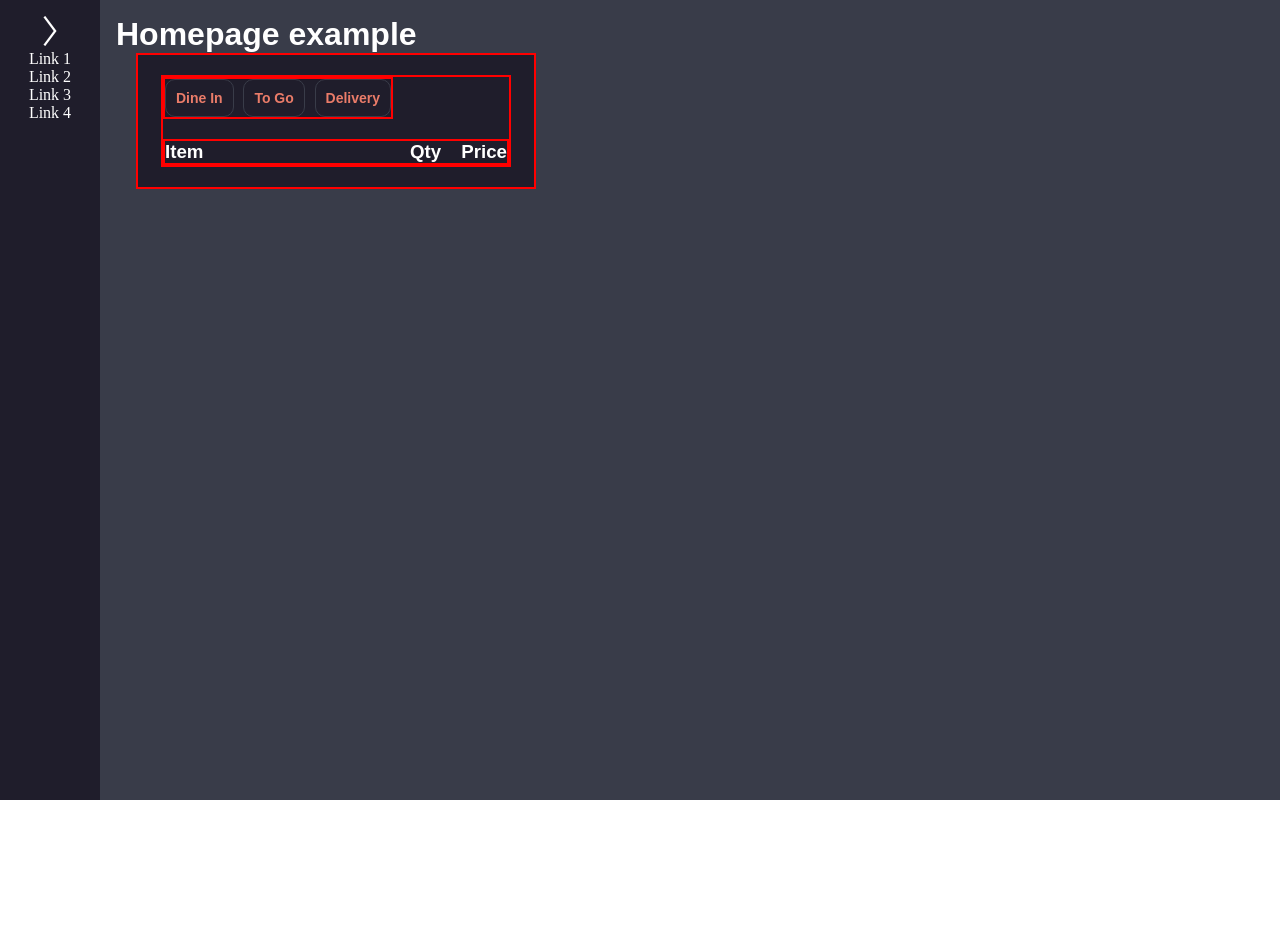
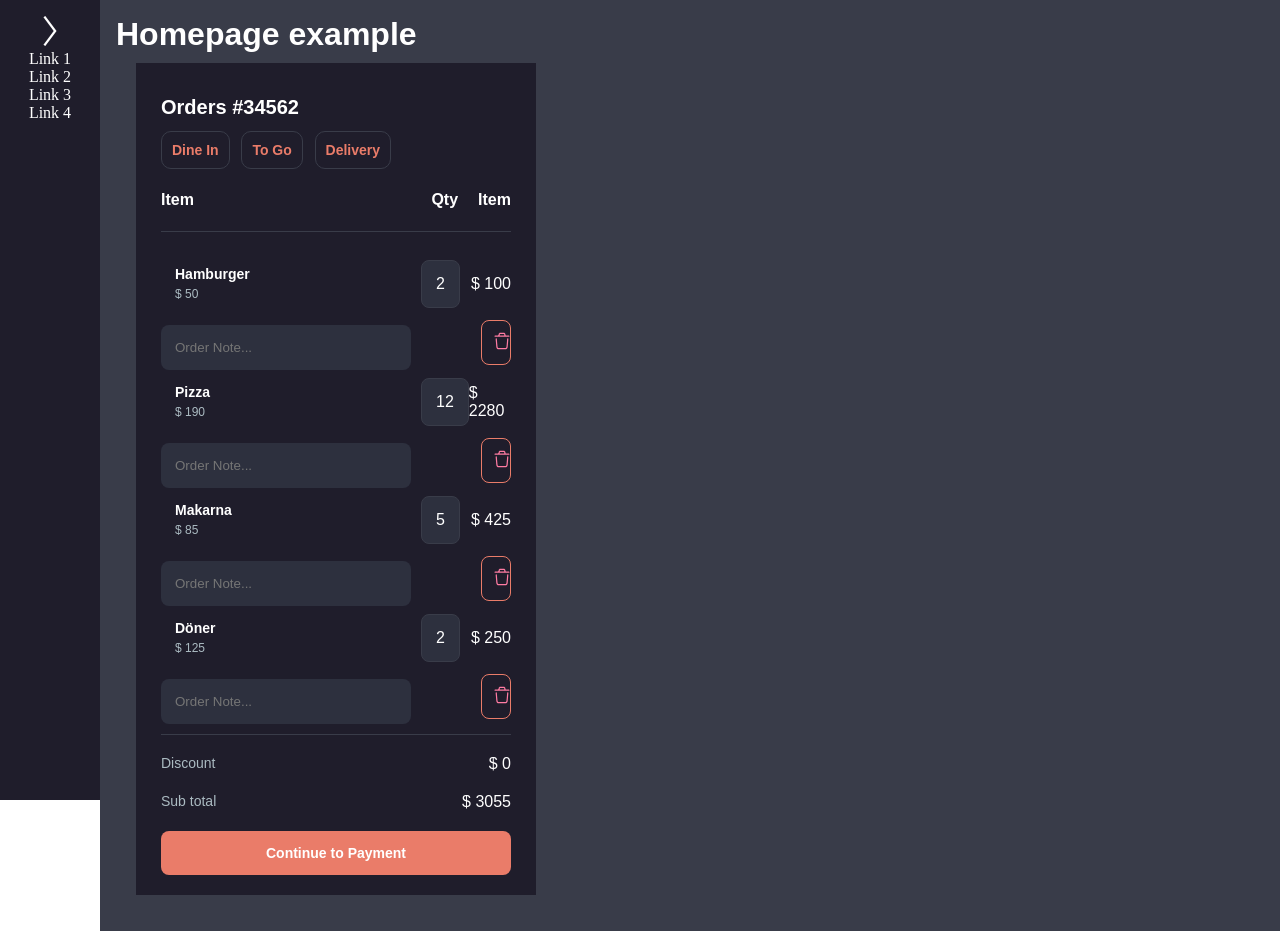
Before and after one commit to alperenustun/food-order-app, a React (Vite) app: page / in a window 1280 px wide. Before the commit the page ends 800 px from the top, so only its background shows below. Built offline with nearby package versions, Linux system fonts and the light colour scheme; no server answers; the database is empty; sample sign-in values are in the browser's storage.

Commit message:
[FO-6] ConfirmationFood component is connected to PaymentConfirmation

```diff
--- /dev/null
+++ b/src/components/PaymentConfirmation/ConfirmationFood/ConfirmationFood.jsx
@@ -0,0 +1,33 @@
+import "./ConfirmationFood.scss";
+
+function calculateTotalPrice(food) {
+  const totalPrice = food.price * food.quantity;
+  return totalPrice;
+}
+
+function ConfirmationFood({ food }) {
+  const totalPrice = calculateTotalPrice(food);
+
+  return (
+    <div className="food-card">
+      <div className="food-card-box-name">
+        <div className="food-card-name">
+          <h3 className="food-card-name-h3">{food.name}</h3>
+          <p className="food-card-name-price">$ {food.price}</p>
+        </div>
+        <div className="food-card-totalprice">
+          <p className="food-card-name-quantity">{food.quantity}</p>
+          <p>$ {totalPrice}</p>
+        </div>
+      </div>
+      <div className="food-card-inputButtonContainer">
+        <input className="food-card-input" type="text" placeholder="Order Note..."></input>
+        <button className="food-card-button">
+          <img className="food-card-delete" src="src/components/PaymentConfirmation/ConfirmationFood/images/Trash.svg" alt="Trash.svg" />
+        </button>
+      </div>
+    </div>
+  );
+}
+
+export default ConfirmationFood;
--- /dev/null
+++ b/src/components/PaymentConfirmation/ConfirmationFood/ConfirmationFood.scss
@@ -0,0 +1,77 @@
+
+
+.food-card-box-name {
+    display: flex;
+    justify-content: space-between;
+    align-items: center;
+
+}
+
+.food-card-name {
+    display: flex;
+    flex-direction: column;
+    padding: 14px 14px 14px 14px;
+    gap: 5px;
+}
+
+.food-card-name-h3 {
+    font-size: 14px;
+}
+
+.food-card-name-price {
+    font-size: 12px;
+    color: #ABBBC2;
+    gap: 5px;
+}
+
+.food-card-name-quantity {
+    border-radius: 8px;
+    border: 1px solid #393C49;
+    background: #2D303E;
+    padding: 14px 14px 14px 14px;
+
+}
+
+.food-card-totalprice {
+    width: 90px;
+    display: flex;
+    justify-content: space-between;
+    align-items: center;
+
+
+}
+
+.food-card-input {
+    background: #2D303E;
+    color: #889898;
+    margin-top: 10px;
+    width: 250px;
+    padding: 15px 14px 15px 14px;
+    border-radius: 8px;
+    border: none;
+    outline: none;
+
+}
+
+.food-card-inputButtonContainer {
+    display: flex;
+    justify-content: space-between;
+    align-items: center;
+    gap: 10px;
+}
+
+.food-card-button {
+    width: 30px;
+    border-radius: 8px;
+    border: 1px solid #EA7C69;
+    background-color: transparent;
+    padding-top: 10px;
+    padding-left: 10px;
+    padding-bottom: 10px;
+    padding-right:10px;
+
+}
+
+.food-card-delete {
+    margin: 0 auto;
+}
--- a/src/components/PaymentConfirmation/PaymentConfirmation.jsx
+++ b/src/components/PaymentConfirmation/PaymentConfirmation.jsx
@@ -1,26 +1,77 @@
 import "./PaymentConfirmation.scss";
+import React, { useState } from 'react';
+import ConfirmationFood from "./ConfirmationFood/ConfirmationFood.jsx"
 
-
-
+const mockFoodData = [
+  {
+    id: 1,
+    name: "Hamburger",
+    price: 50,
+    quantity: 2,
+  },
+  {
+    id: 2,
+    name: "Pizza",
+    price: 190,
+    quantity: 12,
+  },
+  {
+    id: 3,
+    name: "Makarna",
+    price: 85,
+    quantity: 5,
+  },
+  {
+    id: 4,
+    name: "Döner",
+    price: 125,
+    quantity: 2,
+  }
+];
 
 function PaymentConfirmation() {
-    return <div className="PaymentConfirmation">
+  const [foods, setFoods] = useState(mockFoodData);
+
+  const handleDeleteFood = (foodId) => {
+    const updatedFoods = foods.filter(food => food.id !== foodId);
+    setFoods(updatedFoods);
+  };
+
+  return (
+    <div className="PaymentConfirmation">
       <div className="PaymentConfirmation-box">
+      <h2 className="PaymentConfirmation-box-h2">Orders #34562</h2>
         <div className="PaymentConfirmation-Button-Box">
           <button className="PaymentConfirmation-Button">Dine In</button>
           <button className="PaymentConfirmation-Button">To Go</button>
           <button className="PaymentConfirmation-Button">Delivery</button>
         </div>
         <div className="PaymentConfirmationtitle">
-                <h3>Item</h3>
+          <h3 className="PaymentConfirmationtitle-h3">Item</h3>
           <div>
-                <h3>Qty</h3>
-                <h3>Price</h3>
-                </div>
-            </div>
+            <h3 className="PaymentConfirmationtitle-h3">Qty</h3>
+            <h3 className="PaymentConfirmationtitle-h3">Item</h3>
           </div>
         </div>
 
+        <div className="food-container">
+          {foods.map((food) => (
+            <ConfirmationFood key={food.id} food={food} onDelete={() => handleDeleteFood(food.id)} />
+          ))}
+        </div>
+        <div className="PaymentConfirmation-Subtotal">
+          <h3 className="PaymentConfirmation-Subtotal-h3">Discount</h3>
+          <h3 className="PaymentConfirmation-Subtotal-value">$ 0</h3>
+        </div>
+        <div className="PaymentConfirmation-Subtotal">
+          <h3 className="PaymentConfirmation-Subtotal-h3">Sub total</h3>
+          <h3 className="PaymentConfirmation-Subtotal-value">$ {mockFoodData.reduce((acc, food) => acc + food.price * food.quantity, 0)}</h3>
+        </div>
+        <button className="PaymentConfirmation-button-payment">Continue to Payment</button>
+
+      </div>
+    </div>
+  );
 }
 
 export default PaymentConfirmation;
--- a/src/components/PaymentConfirmation/PaymentConfirmation.scss
+++ b/src/components/PaymentConfirmation/PaymentConfirmation.scss
@@ -1,19 +1,26 @@
 .PaymentConfirmation {
     background-color: #1F1D2B;
-    border: 2px solid red;
-    max-width: 400px;
+    width: 400px;
     margin-left: 20px;
+    margin-top: 10px;
+    padding-top: 10px;
 }
 
 .PaymentConfirmation-box {
     max-width: 350px;
-    margin: 20px auto;
-    border: 2px solid red;
-    position: relative;
-    top: 0;
-    right: 0;
+    margin: 20px auto 20px auto;
+    font-family: "Barlow", sans-serif;
 }
 
+.PaymentConfirmation-box-h2 {
+    font-family: "Barlow", sans-serif;
+    font-size: 20px;
+    font-weight: 600;
+    line-height: 28px;
+    text-align: left;
+    margin-bottom: 10px;
+
+}
 
 .PaymentConfirmation-Button-Box {
     max-width: 230px;
@@ -21,9 +28,6 @@
     justify-content: space-between;
     align-items: center;
     font-family: "Barlow", sans-serif;
-    border: 2px solid red;
-
-
 
 }
 
@@ -44,17 +48,69 @@
 
 }
 
+.PaymentConfirmationtitle-h3 {
+    font-weight: 600;
+    font-family: "Barlow", sans-serif;
+    font-size: 16px;
+    font-weight: 600;
+    line-height: 22.4px;
+
+}
+
 .PaymentConfirmationtitle {
     display: flex;
     justify-content: space-between;
     align-items: center;
     margin-top: 20px;
+    margin-bottom: 20px;
     font-size: 16px;
-    border: 2px solid red;
+
 }
 
-.PaymentConfirmationtitle div{
+.PaymentConfirmationtitle div {
     display: flex;
     justify-content: space-between;
-    gap : 20px ;
+    gap: 20px;
 }
+
+.food-container {
+    border-top: 1px solid #393C49;
+    border-bottom: 1px solid #393C49;
+    padding-top: 20px;
+    padding-bottom: 10px;
+}
+
+.PaymentConfirmation-Subtotal {
+    display: flex;
+    justify-content: space-between;
+    margin-top: 20px;
+}
+
+.PaymentConfirmation-Subtotal-h3 {
+    color: #ABBBC2;
+    font-weight: 400;
+    font-size: 14px;
+
+}
+
+.PaymentConfirmation-Subtotal-value {
+    font-weight: 500;
+    font-size: 16px;
+    color: white;
+}
+
+.PaymentConfirmation-button-payment {
+    margin: 20px 0px 20px 0px;
+    width: 100%;
+    padding: 14px;
+    border-radius: 8px;
+    background: #EA7C69;
+    font-family: "Barlow", sans-serif;
+    font-weight: 600;
+    font-size: 14px;
+    color: white;
+    border: none;
+
+
+
+}
```
Also changed, not shown: src/components/PaymentConfirmation/ConfirmationFood/images/Trash.svg (added). Lines whose indentation alone changed are shown as unchanged.
